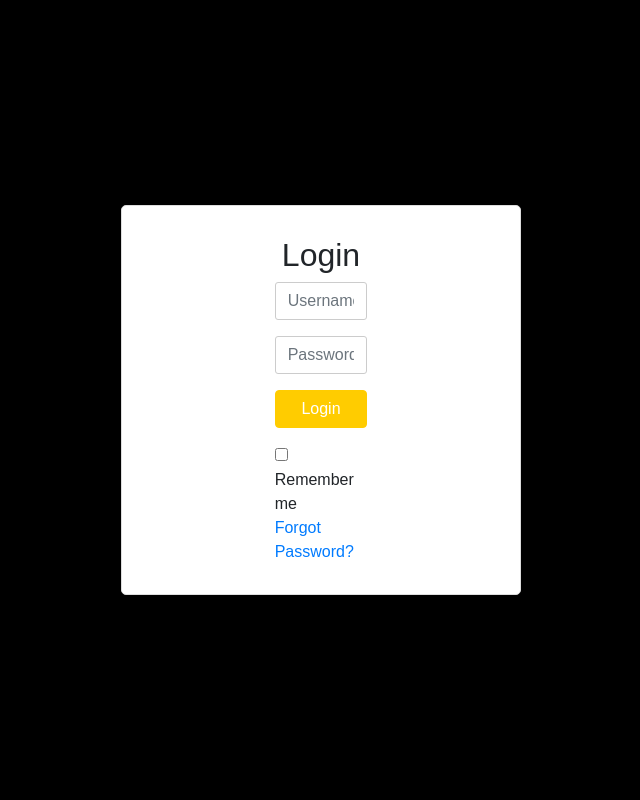
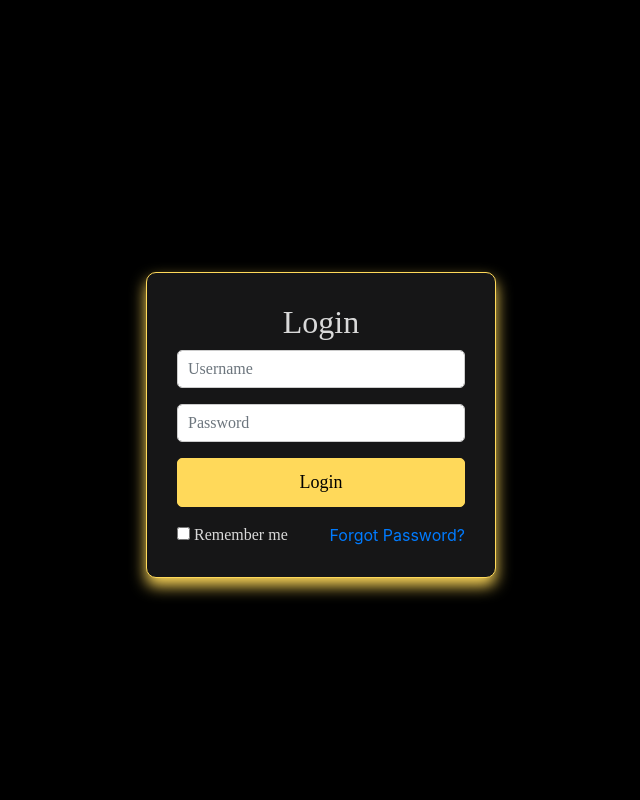
Before and after one commit to AlainBasterra/DAW-ERRONKA-1, a Django app: template Luxury_Durumgo/web/templates/login.html in a window 1280 px wide. Shown: the whole page, without its empty margins (319-959 px from the left). Run offline with Django 3.2, Linux system fonts and the light colour scheme; the template is opened without the code that fills it, so the values that code supplies are empty; parts of the project's set-up code (start-up, migrations or seed data) failed here and were passed over; some libraries are stand-ins or nearby versions.

Commit message:
login estiloa aldatuta

```diff
--- a/Luxury_Durumgo/web/static/css/loginstyle.css
+++ b/Luxury_Durumgo/web/static/css/loginstyle.css
@@ -1,25 +1,30 @@
 /* Custom Luxurious CSS for Login Form */
-/*
 body {
-    background-color: #f0f0f0; /* Fondo del cuerpo
+    display: flex;
+    align-items: center;
+    background-color: #000000;
+
+    min-height: 100vh;
+
 }
+
 
 .container {
     margin-top: 50px;
 }
 
 .login-form {
-    background-color: #fff;
-    border: 1px solid #ddd;
+    background-color: #161617;
+    border: 1px solid #FFD95A;
     border-radius: 10px;
-    box-shadow: 0px 8px 15px rgba(0, 0, 0, 0.1);
+    box-shadow: 0px 8px 15px #FFD95A;
     padding: 30px;
 }
 
 .login-form h2 {
     text-align: center;
-    font-family: 'cursive', cursive; /* Fuente lujosa
-    color: #333; /* Color del título
+    font-family: "luxurious roman", serif; /* Fuente lujosa */
+    color: #D9D9D9; /* Color del título */
 }
 
 .form-group input {
@@ -28,24 +33,30 @@ body {
     border-radius: 5px;
     margin-bottom: 15px;
     font-size: 16px;
+    font-family: "luxurious roman", serif;
+
 }
 
 .btn-primary {
-    background-color: #800080; /* Color del botón
-    border: 1px solid #800080;
+    background-color: #FFD95A; /* Color del botón */
+    border: 1px solid #FFD95A;
     border-radius: 5px;
     padding: 10px 20px;
     font-size: 18px;
-    color: #fff; /* Color del texto del botón
+    color: #000000;; /* Color del texto del botón */
     transition: background-color 0.3s ease;
+    font-family: "luxurious roman", serif;
 }
 
 .btn-primary:hover {
-    background-color: #4B0082; /* Cambio de color al pasar el mouse
+    background-color: #fffeff; /* Cambio de color al pasar el mouse */
+    color: #000000;
 }
 
-.form-check-label input[type="checkbox"] {
+.form-check-label  {
     margin-right: 5px;
+    color: #D9D9D9;
+    font-family: "luxurious roman", serif;
 }
 
 .float-right {
@@ -55,22 +66,14 @@ body {
 .float-left {
     float: left;
 }
-*/
-body {
-    display: flex;
-    justify-content: center;
-    align-items: center;
-    background-color: #000000;
-    font-family: Arial, sans-serif;
-    min-height: 100vh;
 
-}
 
+/*
 .container {
     max-width: 400px;
     margin: 0 auto;
     padding: 30px;
-    background: #fff;
+    background: #161617;
     border: 1px solid #ddd;
     border-radius: 5px;
     box-shadow: 0 0 10px rgba(0, 0, 0, 0.1);
@@ -80,9 +83,10 @@ body {
     font-weight: bold;
 }
 
-.form-control {
+.form-group {
     border: 1px solid #ccc;
     border-radius: 3px;
+    width:100%;
 }
 
 .btn-primary {
@@ -93,4 +97,4 @@ body {
 .btn-primary:hover {
     background: #ffd633;
     border: 1px solid #ffd633;
-}
+}*/
--- a/Luxury_Durumgo/web/templates/index.html
+++ b/Luxury_Durumgo/web/templates/index.html
@@ -73,7 +73,7 @@
             <span class="sr-only">Next</span>
         </a>
     </div>
-    <script src="../static/js/scrpits.js"></script>
+    <script src="../static/js/indexscrpits.js"></script>
     <div id="info">
         <img src="../static/img/jangela.jpg" alt="">
         <p>Lorem ipsum dolor sit amet, consectetur adipiscing elit. Quisque consectetur diam vel ante porta, sit amet eleifend orci vehicula. Vestibulum et ex pellentesque, gravida magna nec, luctus nulla. Duis ante tellus, lacinia at diam nec, fringilla sagittis ipsum. Donec eros sapien, ultricies a diam id, mattis vulputate sem. Mauris feugiat massa vitae mi sollicitudin, semper ultrices ligula ornare. Praesent consequat justo sit amet urna tincidunt, sed bibendum tortor ornare. Nam nec interdum odio. Nulla facilisi. Mauris vel nibh eu elit auctor auctor. Sed sem orci, consequat ut efficitur in, varius tincidunt arcu. Suspendisse ullamcorper pretium sollicitudin. Pellentesque habitant morbi tristique senectus et netus et malesuada fames ac turpis egestas. Praesent id risus diam. In tristique lectus sit amet neque scelerisque, in efficitur tortor ornare. Phasellus a ultrices lorem, id sollicitudin ante.</p>
```
Also changed, not shown: Luxury_Durumgo/web/static/css/styles.css (+9 -34 lines).
